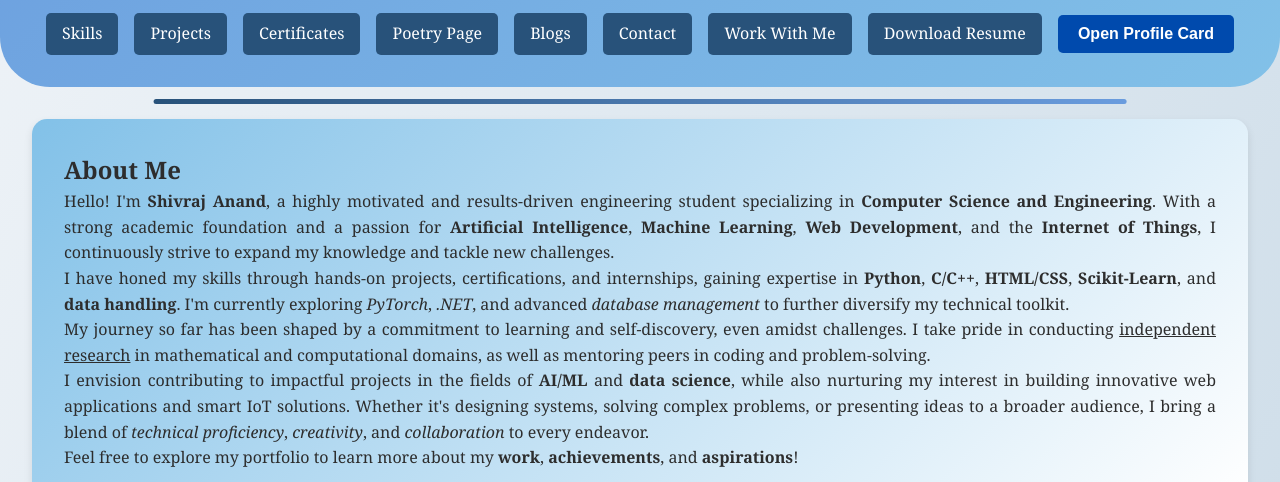
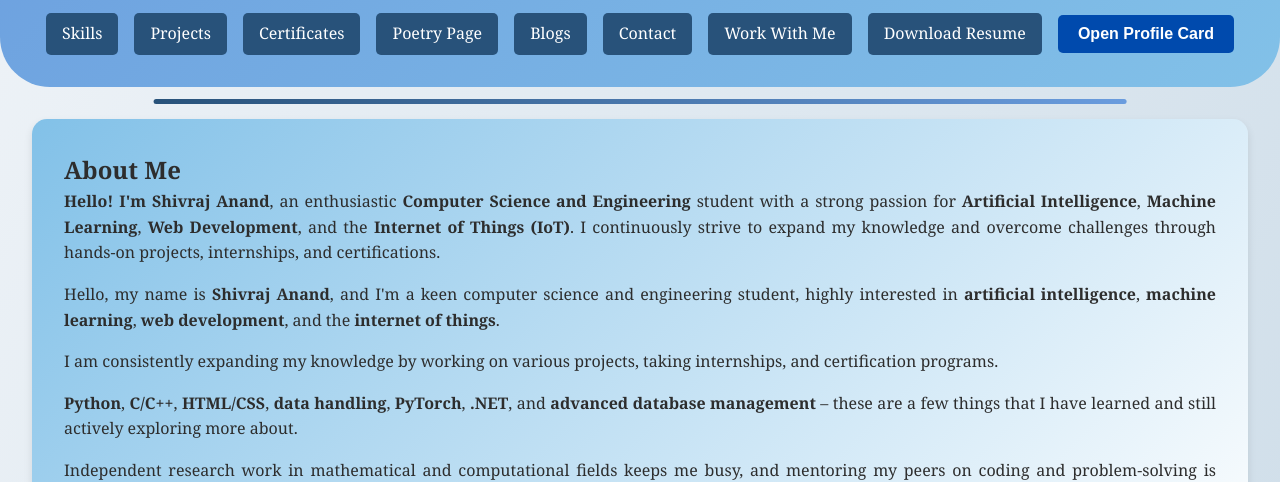
Before and after one commit to shivrajanand/shivrajanand.github.io, a plain HTML site: page index.html in a window 1280 px wide. Shown: the part 303-785 px from the top of the page. Drawn offline with Linux system fonts and the light colour scheme.

Commit message:
Added meta description

```diff
--- a/CSS/style.css
+++ b/CSS/style.css
@@ -133,6 +133,10 @@ body.dark-mode section {
   background: linear-gradient(135deg, #82c1e8, #fff);
   color: #2d2d2d;
   text-align: justify;
+}
+
+#about p {
+  margin-bottom: 1em;
 }
 
 body.dark-mode #about {
--- a/index.html
+++ b/index.html
@@ -4,6 +4,8 @@
 <head>
     <meta charset="UTF-8">
     <meta name="viewport" content="width=device-width, initial-scale=1.0">
+    <meta name="description"
+        content="Explore the portfolio of a versatile Python developer and data analyst skilled in web development, machine learning, and database management. With expertise in Python, C++, NLP research, and fast learning, I deliver innovative solutions. Contact me for collaborations or explore my projects, blogs, and poems.">
     <title>Shivraj Anand | Portfolio</title>
     <link rel="icon" type="image/x-icon" href="Documents/profilephoto.webp">
     <link rel="stylesheet" href="CSS/style.css">
@@ -67,33 +69,34 @@
     <main>
         <section id="about" class="block-section">
             <h1>About Me</h1>
-            <p>Hello! I'm <strong>Shivraj Anand</strong>, a highly motivated and results-driven engineering student
-                specializing in <strong>Computer Science and Engineering</strong>. With a strong academic foundation and
-                a passion for <strong>Artificial Intelligence</strong>, <strong>Machine Learning</strong>, <strong>Web
-                    Development</strong>, and the <strong>Internet of Things</strong>, I continuously strive to expand
-                my knowledge and tackle new challenges.</p>
-
-            <p>I have honed my skills through hands-on projects, certifications, and internships, gaining expertise in
-                <strong>Python</strong>, <strong>C/C++</strong>, <strong>HTML/CSS</strong>,
-                <strong>Scikit-Learn</strong>, and <strong>data handling</strong>. I'm currently exploring
-                <em>PyTorch</em>, <em>.NET</em>, and advanced <em>database management</em> to further diversify my
-                technical toolkit.
+            <p><strong>Hello! I'm Shivraj Anand</strong>, an enthusiastic <strong>Computer Science and
+                    Engineering</strong> student with a strong passion for <strong>Artificial Intelligence</strong>,
+                <strong>Machine Learning</strong>, <strong>Web Development</strong>, and the <strong>Internet of Things
+                    (IoT)</strong>. I continuously strive to expand my knowledge and overcome challenges through
+                hands-on projects, internships, and certifications.
             </p>
 
-            <p>My journey so far has been shaped by a commitment to learning and self-discovery, even amidst challenges.
-                I take pride in conducting <u>independent research</u> in mathematical and computational domains, as
-                well as mentoring peers in coding and problem-solving.</p>
-
-            <p>I envision contributing to impactful projects in the fields of <strong>AI/ML</strong> and <strong>data
-                    science</strong>, while also nurturing my interest in building innovative web applications and smart
-                IoT solutions. Whether it's designing systems, solving complex problems, or presenting ideas to a
-                broader audience, I bring a blend of <em>technical proficiency</em>, <em>creativity</em>, and
-                <em>collaboration</em> to every endeavor.
+            <p>Hello, my name is <strong>Shivraj Anand</strong>, and I'm a keen computer science and engineering
+                student, highly interested in <strong>artificial intelligence</strong>, <strong>machine
+                    learning</strong>, <strong>web development</strong>, and the <strong>internet of things</strong>.
             </p>
 
-            <p>Feel free to explore my portfolio to learn more about my <strong>work</strong>,
-                <strong>achievements</strong>, and <strong>aspirations</strong>!
-            </p>
+            <p>I am consistently expanding my knowledge by working on various projects, taking internships, and
+                certification programs.</p>
+
+            <p><strong>Python</strong>, <strong>C/C++</strong>, <strong>HTML/CSS</strong>, <strong>data
+                    handling</strong>, <strong>PyTorch</strong>, <strong>.NET</strong>, and <strong>advanced database
+                    management</strong> – these are a few things that I have learned and still actively exploring more
+                about.</p>
+
+            <p>Independent research work in mathematical and computational fields keeps me busy, and mentoring my peers
+                on coding and problem-solving is something I love. I am always keen on building impactful projects that
+                range from <strong>AI/ML</strong> and <strong>data science</strong> to innovating smart <strong>IoT
+                    solutions</strong> and building creative <strong>web applications</strong>.</p>
+
+            <p>Explore my portfolio and find out what I have done, achieved, and planned!</p>
+
+
         </section>
 
 
```
Also changed, not shown: 1 other file.
